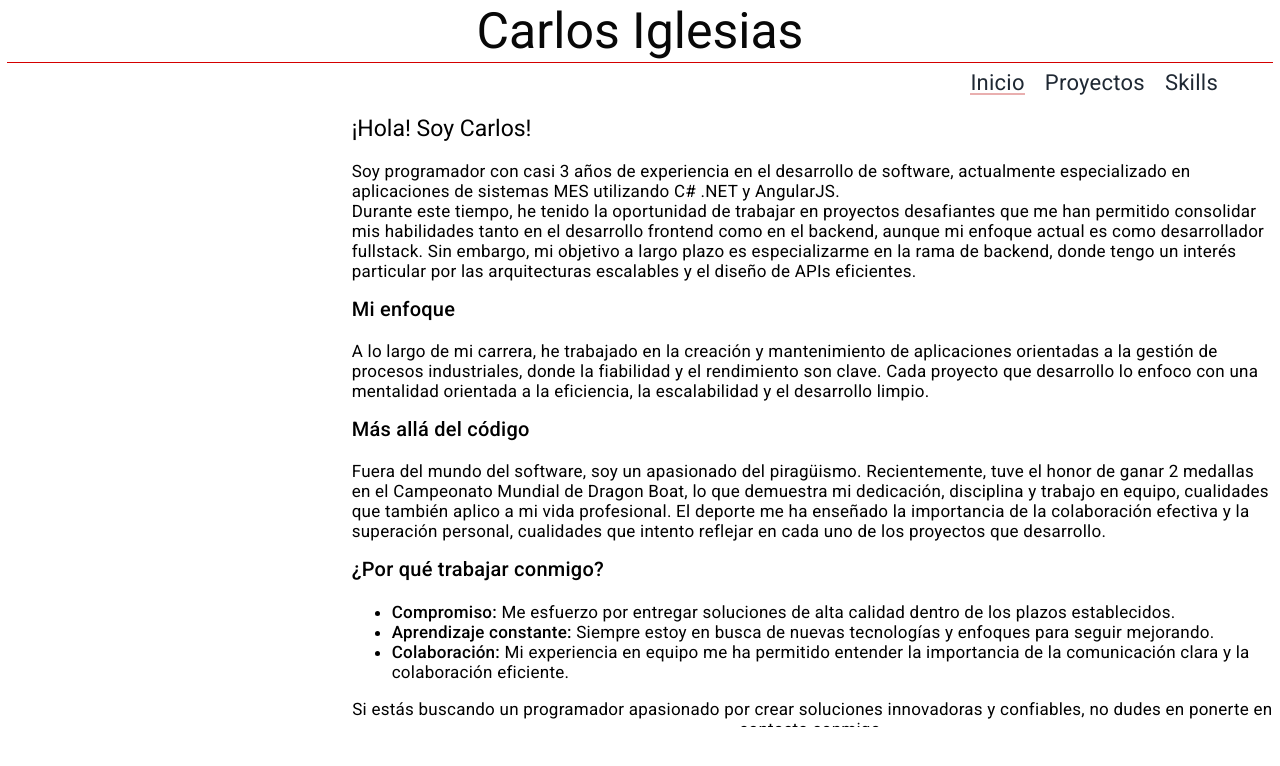
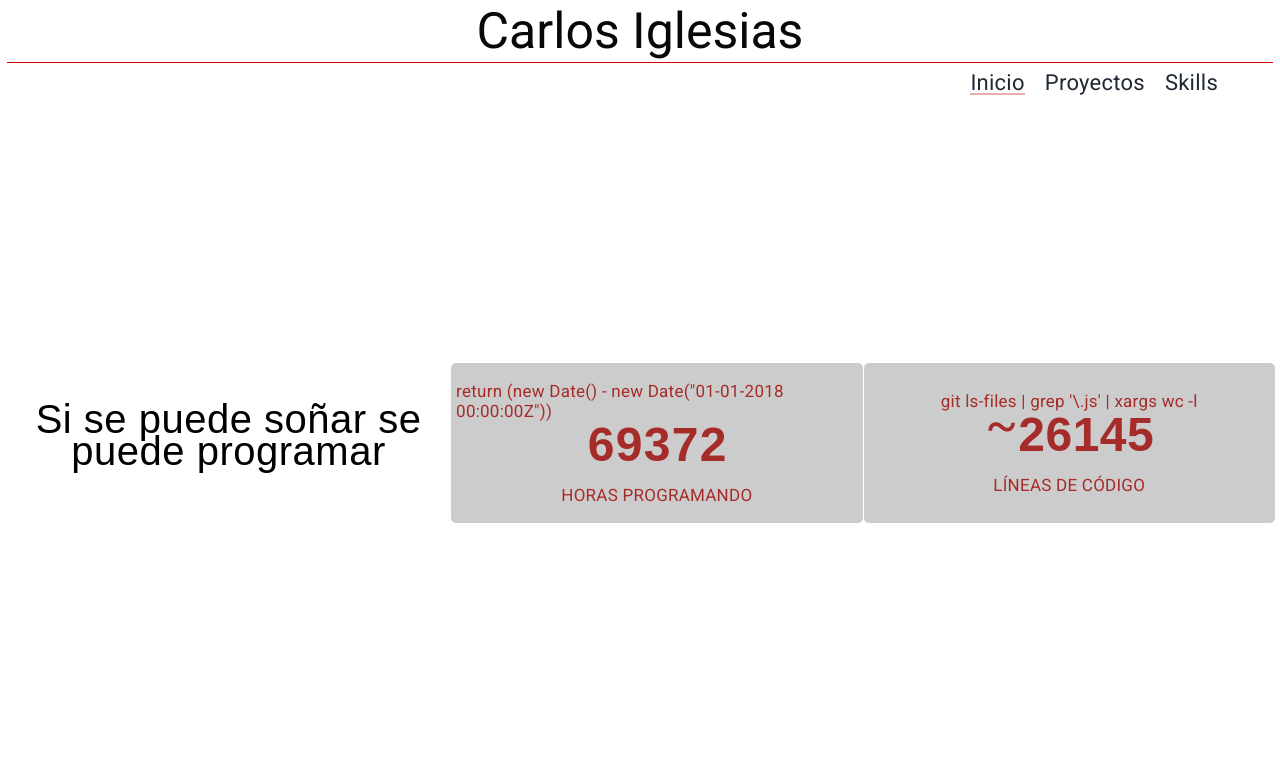
Before and after one commit to carlosiglesias1/carlosiglesias1.github.io, an Angular app: page /welcome in a window 1280 px wide. Shown: the top 766 px of the page. Built offline with nearby package versions, Linux system fonts and the light colour scheme; no server answers; what @ng-icons/bootstrap-icons, @ng-icons/core would draw is missing.

Commit message:
new landing idea

```diff
--- a/src/app/app.component.css
+++ b/src/app/app.component.css
@@ -42,6 +42,9 @@ nav::before {
 
 nav>ul {
     margin: 10px 50px;
+    display: flex;
+    justify-content: end;
+    list-style: none;
 }
 
 nav>ul>li {
@@ -125,4 +128,18 @@ footer a {
         align-content: start;
         background-color: #c5c6c730;
     }
+
+    nav {
+        margin: auto;
+        display: flex;
+        justify-content: center;
+    }
+
+    nav>ul {
+        display: flex;
+        justify-content: space-evenly;
+        margin: 10px 0;
+        padding: 0;
+        width: 100%;
+    }
 }
--- a/src/app/app.component.html
+++ b/src/app/app.component.html
@@ -5,7 +5,7 @@
   </div>
 
   <nav>
-    <ul style="display: flex; justify-content: end; list-style: none;">
+    <ul>
       <li [ngClass]="{'selected-section': selectedSection == 0, 'available': selectedSection != 0 }">
         <a routerLink="/welcome" (click)="navigateTo(0); $event.preventDefault()">Inicio</a>
       </li>
--- a/src/app/sections/presentation/presentation.component.css
+++ b/src/app/sections/presentation/presentation.component.css
@@ -2,40 +2,85 @@ strong {
     font-weight: 500;
 }
 
-.main-section {
-    display: flex;
-    height: 100%;
+h2{
+    align-items: center;
+    font-family: Montserrat, sans-serif !important;
+    font-size: 2.5rem !important;
+    height: auto;
+    text-align: center;
 }
 
-.photo-section {
-    margin: 0 5px;
-    max-height: 100%;
-    width: 100%;
+.main-section {
+    display: grid;
+    gap: 1px;
+    grid-template-columns: 35% 65%;
+    height: 100%;
+    align-items: center;
 }
 
-.photo-section>img {
-    border-radius: 5px;
-    max-height: 100%;
-    max-width: 100%;
+.right-content{
+    display: grid;
+    gap: 1px;
+    grid-template-columns: 50% 50%;
 }
 
-@media screen and (max-width: 500px) {
-    .main-section{
+.kpi-box {
+    align-items: center;
+    background-color: #cccccc;
+    border-radius: 5px;
+    color: #a62c2a;
+    display: flex;
+    flex-direction: column;
+    justify-content: center;
+    margin: 0.1em 0;
+    max-width: 480px;
+    height: 150px;
+    padding: 5px;
     position: relative;
 }
 
-    .text-section {
-        background-color: #f0f8ff90;
-        z-index: 10;
+.kpi-box>h3 {
+    font-size: 48px;
 }
 
-    .photo-section {
-        align-items: center;
+span {
+    display: block;
+    width: 100%;
+    text-align: right;
+}
+
+.number-display {
+    position: relative;
     display: flex;
-        justify-content: center;
-        height: 100%;
-        margin: 0;
-        max-width: 100%;
+    width: 0;
+    overflow: hidden;
+    height: 48px;
+    transition: width 1.8s ease;
+}
+
+.number-holder {
+    display: flex;
+    text-align: center;
+    flex-direction: column;
+    opacity: 0;
+    flex-shrink: 2;
+    flex-basis: 48px;
+
+    font-family: Montserrat, sans-serif !important;
+    font-weight: 600;
+
+    width: 1px;
+
     position: absolute;
+    right: 0;
+
+    line-height: 48px;
+    transition: all 2s ease;
 }
+
+.number-display>.number-holder.visible {
+    position: static;
+    width: 30px;
+    opacity: 1;
+    flex-shrink: 1;
 }
--- a/src/app/sections/presentation/presentation.component.html
+++ b/src/app/sections/presentation/presentation.component.html
@@ -1,66 +1,20 @@
 <div class="main-section">
-  <div class="photo-section">
-    <!-- style="height: 100%; width: 100%;" -->
-    <img [src]="imageBlob" alt="" />
+
+  <div class="left-content">
+    <h2>Si se puede soñar se puede programar</h2>
   </div>
-  <div class="text-section" [@panelState]="textFolded">
-    <div id="text-container" [ngStyle]="{
-      'height': textFolded === 'closed' ? '36px' : 'calc(100% - 46px)',
-      'overflow': textFolded === 'closed' ? 'hidden' : 'auto'
-    }">
-      <h1 class="title" style="font-size: 23px">¡Hola! Soy Carlos!</h1>
 
-      <p>
-        Soy programador con casi 3 años de experiencia en el desarrollo de software, actualmente especializado en
-        aplicaciones de sistemas MES utilizando C# .NET y AngularJS.<br />
-        Durante este tiempo, he tenido la oportunidad de trabajar en proyectos desafiantes que me han permitido
-        consolidar
-        mis habilidades tanto en el desarrollo frontend como en el backend, aunque mi enfoque actual es como
-        desarrollador
-        fullstack. Sin embargo, mi objetivo a largo plazo es especializarme en la rama de backend, donde tengo un
-        interés
-        particular por las arquitecturas escalables y el diseño de APIs eficientes.
-      </p>
+  <div class="right-content">
+    <div id="hours-programming" class="kpi-box">
+      {{'return (new Date() - new Date("01-01-2018 00:00:00Z"))'}}
+      <h3 id="hours-counter" class="number-display" [innerHTML]="hoursProgramming" [ngStyle]="{width: hoursWidth}"></h3>
+      HORAS PROGRAMANDO
+    </div>
 
-      <h2>Mi enfoque</h2>
-      <p>
-        A lo largo de mi carrera, he trabajado en la creación y mantenimiento de aplicaciones orientadas a la gestión de
-        procesos industriales, donde la fiabilidad y el rendimiento son clave. Cada proyecto que desarrollo lo enfoco
-        con
-        una mentalidad orientada a la eficiencia, la escalabilidad y el desarrollo limpio.
-      </p>
-
-      <h2>Más allá del código</h2>
-      <p>
-        Fuera del mundo del software, soy un apasionado del piragüismo. Recientemente, tuve el honor de ganar 2 medallas
-        en el Campeonato Mundial de Dragon Boat, lo que demuestra mi dedicación, disciplina y trabajo en equipo,
-        cualidades que también aplico a mi vida profesional. El deporte me ha enseñado la importancia de la colaboración
-        efectiva y la superación personal, cualidades que intento reflejar en cada uno de los proyectos que desarrollo.
-      </p>
-
-      <h2>¿Por qué trabajar conmigo?</h2>
-      <ul>
-        <li><strong>Compromiso:</strong> Me esfuerzo por entregar soluciones de alta calidad dentro de los plazos
-          establecidos.</li>
-        <li><strong>Aprendizaje constante:</strong> Siempre estoy en busca de nuevas tecnologías y enfoques para seguir
-          mejorando.
-        </li>
-        <li><strong>Colaboración:</strong> Mi experiencia en equipo me ha permitido entender la importancia de la
-          comunicación clara
-          y la colaboración eficiente.</li>
-      </ul>
-
-      <p style="text-align: center;">
-        Si estás buscando un programador apasionado por crear soluciones innovadoras y confiables, no dudes en ponerte
-        en contacto conmigo.
-        <br />
-        ¡Estoy siempre abierto a nuevos retos!
-      </p>
+    <div id="code-lines-wrote" class="kpi-box">
+      git ls-files | grep '\.js' | xargs wc -l
+      <h3 id="lines-wroten" class="number-display" [innerHTML]="linesOfCode.html" [ngStyle]="{width: linesOfCode.width}"></h3>
+      LÍNEAS DE CÓDIGO
     </div>
   </div>
-
-  <div *ngIf="screenWidth <= 500" (click)="toggleFold($event)"
-    style="background-color: rgba(126, 123, 123, 0.274); border-radius: 50%; bottom: 0px; font-size: 35px; height: 38px; left: 0; margin: 0 auto; right: 0; position: absolute; text-align: center; width: 38px; z-index: 1000;">
-    <ng-icon [name]="textFolded === 'closed' ? 'bootstrapArrowDown' : 'bootstrapArrowUp'"></ng-icon>
-  </div>
 </div>
--- a/src/app/sections/presentation/presentation.component.ts
+++ b/src/app/sections/presentation/presentation.component.ts
@@ -1,57 +1,85 @@
-import { animate, state, style, transition, trigger } from '@angular/animations';
-import { Component, HostListener } from '@angular/core';
+import { Component, ViewEncapsulation } from '@angular/core';
 import { ImagesService } from '../../services/images.service';
+import { DomSanitizer, SafeHtml } from '@angular/platform-browser';
 
 @Component({
   selector: 'app-presentation',
   templateUrl: './presentation.component.html',
   styleUrls: ['./presentation.component.css'],
-  animations: [
-    trigger('panelState', [
-      state('closed', style({ height: '30px' })),
-      state('open', style({ height: '100%' })),
-      transition('open <=> closed', animate('300ms ease-in-out'))
-    ]),
-  ]
+  encapsulation: ViewEncapsulation.None,
 })
 export class PresentationComponent {
+  screenWidth: number = 1000;
+  hoursWidth: string
   textFolded: string = '';
-  screenWidth: number = 1000;
+  imageBlob: string = ''
+  hoursProgramming: SafeHtml
+  spanNumbersArray: Array<string>
+  linesOfCode: {
+    html: SafeHtml,
+    width: string
+  }
 
-  imageBlob: string = ''
+  constructor(private imgs: ImagesService, private sanitizer: DomSanitizer) {
+    this.hoursWidth = ''
+    this.hoursProgramming = ''
+    this.spanNumbersArray = []
+    this.linesOfCode = {
+      html: '',
+      width: ''
+    }
 
-  constructor(private imgs: ImagesService) {
     this.imgs.getImage('home')
       .subscribe(image => this.imageBlob = image)
   }
 
   ngOnInit() {
-    this.screenWidth = window.innerWidth;
-    if (this.screenWidth <= 500) {
-      this.textFolded = 'closed'
-    } else {
-      this.textFolded = 'open'
+    this.setUpNumbers()
+    this.setUpLinesOfCode()
+  }
+
+  private setUpNumbers(): void {
+    let hoursDigits = (() => { return Math.floor((new Date().getTime() - new Date('01-01-2018 00:00:00Z').getTime()) / 3600000) })()
+      .toString().split('')
+
+    for (let i = 0; i < hoursDigits.length; i++) {
+      const spanList = Array(10)
+        .fill(0, 0, 10)
+
+      this.spanNumbersArray.push(`<span class="number-holder visible">${spanList.map((_, index) => `<span>${index}</span>`).join('')}</span>`)
+    }
+    this.hoursProgramming = this.sanitizer.bypassSecurityTrustHtml(this.spanNumbersArray.join(''))
+
+    setTimeout(() => {
+      this.animateNumber('#hours-counter>span', hoursDigits)
+      this.hoursWidth = `${hoursDigits.length * 28}px`
+    }, 200)
+  }
+
+  private setUpLinesOfCode(): void {
+    const linesOfCode = (26145).toString().split('')
+    let spanNumbersArray = []
+
+    for (let i = 0; i < linesOfCode.length; i++) {
+      const spanList = Array(10)
+        .fill(0, 0, 10)
+
+      spanNumbersArray.push(`<span class="number-holder visible">${spanList.map((_, index) => `<span>${index}</span>`).join('')}</span>`)
+    }
+    this.linesOfCode.html = this.sanitizer.bypassSecurityTrustHtml('~' + spanNumbersArray.join(''))
+    setTimeout(() => {
+      this.animateNumber('#lines-wroten>span', linesOfCode)
+      this.linesOfCode.width = `${(linesOfCode.length + 1) * 28}px`
+    }, 200)
+  }
+
+  private animateNumber(selector: string, hoursDigits: string[]): void {
+    for (let i = 0; i < hoursDigits.length; i++) {
+      document.querySelectorAll(selector)
+        .forEach((span, index) => {
+          const htmlSpan = span as HTMLElement
+          htmlSpan.style.transform = `translateY(-${100 * parseInt(hoursDigits[index])}%)`
+        })
     }
   }
-
-  toggleFold($event: any) {
-    if ($event && this.textFolded === 'open')
-      document.getElementById('text-container')?.scrollTo({ top: 0 })
-    if (this.screenWidth <= 500)
-      this.textFolded = this.textFolded === 'open' ? 'closed' : 'open'
-  }
-
-  @HostListener('touchmove', ['$event'])
-  onScroll(event: TouchEvent) {
-    let target = (event.target as unknown) as HTMLElement
-    let parentNode = (target.parentNode as unknown) as HTMLElement
-    if (event.touches.length === 1 && !(target?.id == 'text-container' || parentNode?.id == 'text-container') && this.textFolded === 'closed')
-      this.textFolded = 'open'
-  }
-
-  @HostListener('window:resize', ['$event.target.innerWidth'])
-  onResize(width: number) {
-    this.screenWidth = width
-    this.toggleFold(null)
-  }
 }
```
Lines whose indentation alone changed are shown as unchanged.
